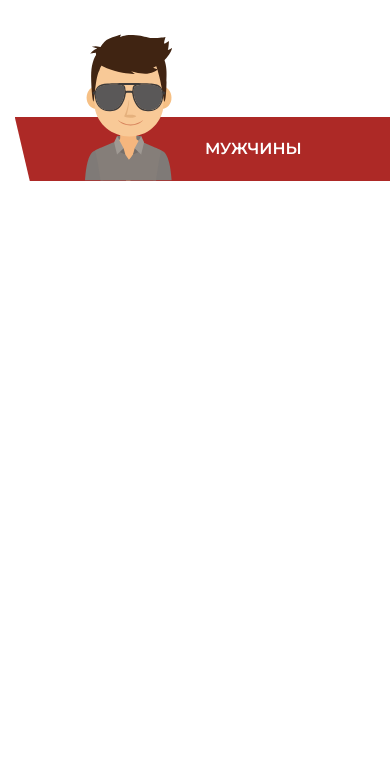
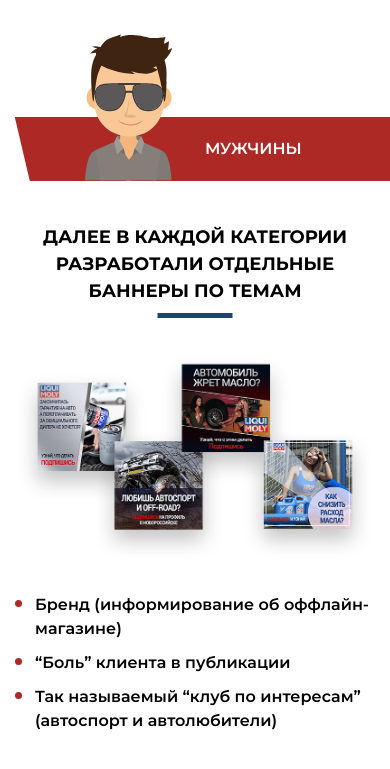
Before and after one commit to newstreetpunk/liqui_moly, a plain HTML site: page index.html in a window 390 px wide. Shown: the part 2158-2927 px from the top of the page. Before the commit the page ends 2579 px from the top, so only its background shows below. Drawn offline with Linux system fonts and the light colour scheme.

Commit message:
Секция Themes + адаптив

```diff
--- a/index.html
+++ b/index.html
@@ -119,6 +119,20 @@
 				Мужчины</div>
 			</div>
 		</section>
+
+		<section class="themes">
+			<div class="container">
+				<h2>Далее в каждой категории разработали отдельные баннеры по темам</h2>
+				<div class="themes-wrap">
+					<img src="img/zh-bg.png" alt="ALT">
+					<ul>
+						<li>Бренд (информирование об оффлайн-магазине)</li>
+						<li>“Боль” клиента в публикации</li>
+						<li>Так называемый “клуб по интересам” (автоспорт и автолюбители)</li>
+					</ul>
+				</div>
+			</div>
+		</section>
 	</main>
 
 	<br>
--- a/sass/main.sass
+++ b/sass/main.sass
@@ -319,5 +319,50 @@ section
 			border-width: 0 15px 64px 15px
 			border-color: transparent transparent #fff transparent
 			left: -15px
+.themes
+	&-wrap
+		display: flex
+		position: relative
+		+media-breakpoint-down(md)
+			flex-direction: column
+		img
+			left: -7.3vw
+			top: 0
+			position: absolute
+			+media-breakpoint-down(md)
+				position: relative
+				left: auto
+
+		ul
+			width: 100%
+			position: absolute
+			left: 44%
+			top: 60px
+			+media-breakpoint-up(lg)
+				left: 45%
+			+media-breakpoint-down(lg)
+				width: auto
+				left: 60%
+				top: 30px
+			+media-breakpoint-down(md)
+				position: relative
+				left: auto
+			li
+				padding-left: 20px
+				margin-bottom: 10px
+				position: relative
+				font-weight: 600
+				&:last-child
+					margin-bottom: 0
+				&:after
+					content: ''
+					display: block
+					width: 7px
+					height: 7px
+					border-radius: 50%
+					background-color: $acc-rd
+					position: absolute
+					left: 0
+					top: 7px
 
 @import "media" // Always at the end
```
Also changed, not shown: css/main.min.css.
